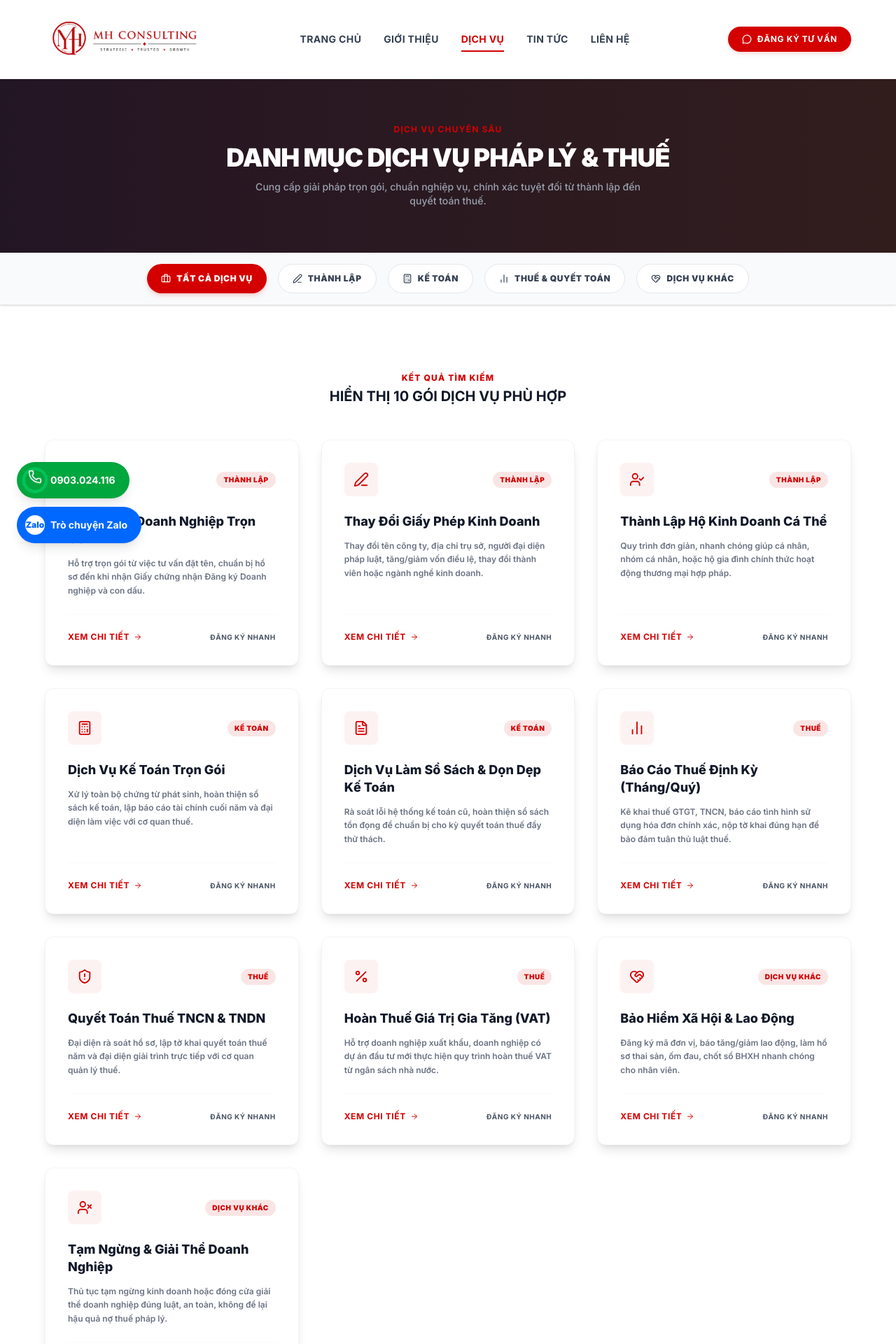
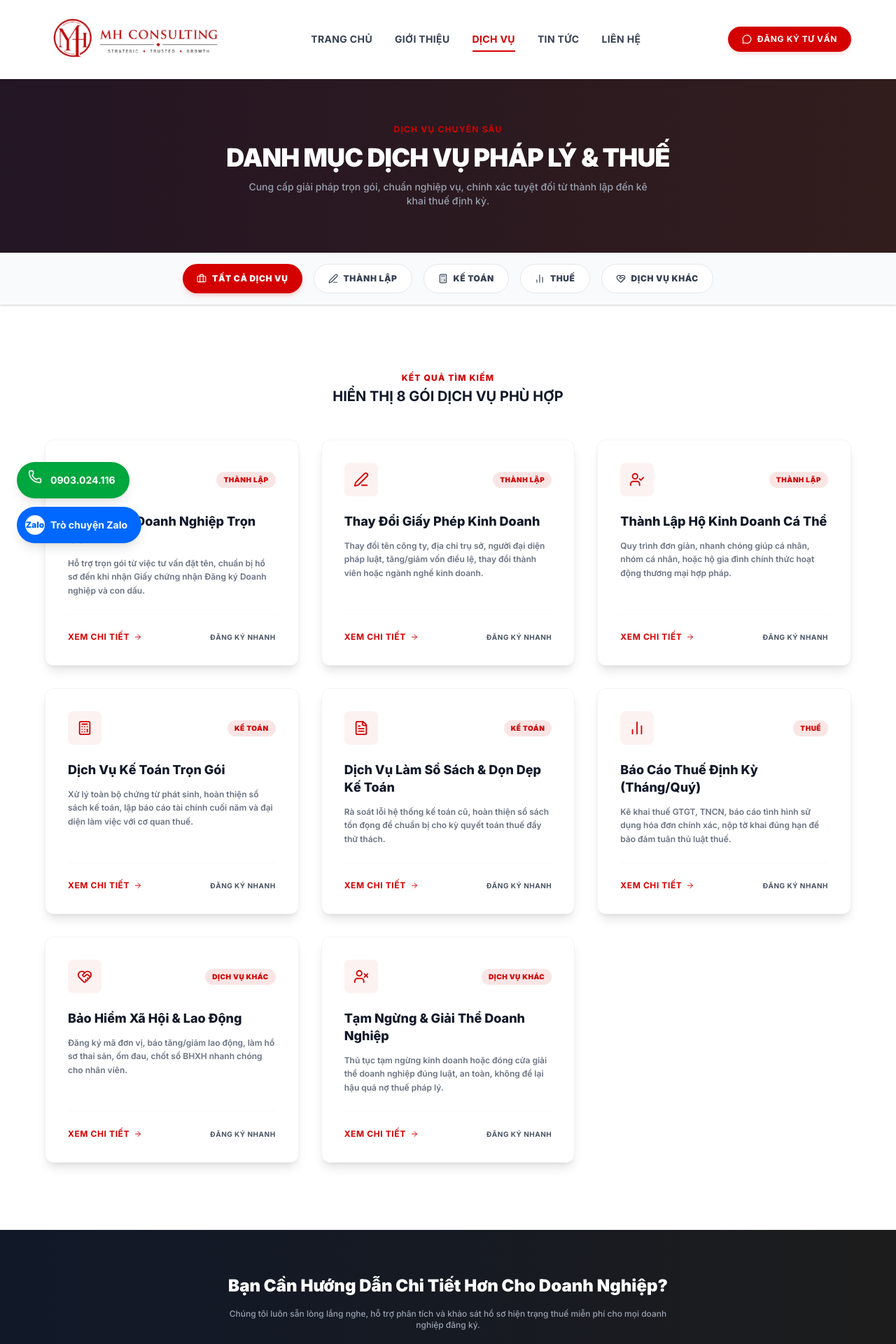
Before and after one commit to myapah76/mh-consulting, a React (Vite) app: page /dich-vu in a window 1280 px wide. Shown: the top 1920 px of the page at 70% size. Built offline with nearby package versions, Linux system fonts and the light colour scheme.

Commit message:
feat: remove VAT and personal income tax refund services

```diff
--- a/src/components/Footer.tsx
+++ b/src/components/Footer.tsx
@@ -11,11 +11,14 @@ export default function Footer() {
 
           {/* Column 1: Brand & Contact Info */}
           <div className="space-y-6">
-            <Link to="/" className="inline-flex items-center">
+            <Link
+              to="/"
+              className="inline-flex h-20 w-64 items-center overflow-hidden"
+            >
               <img
                 src="/logo.jpg"
                 alt="MH Consulting - Strategic, Trusted, Growth"
-                className="h-28 w-auto object-contain"
+                className="w-full scale-100 object-contain"
               />
             </Link>
 
--- a/src/components/Header.tsx
+++ b/src/components/Header.tsx
@@ -15,11 +15,14 @@ export default function Header({ onOpenConsultation }: HeaderProps) {
       <div className="max-w-[1200px] mx-auto px-4 sm:px-6 h-28 flex items-center justify-between">
 
         {/* Left: Logo */}
-        <Link to="/" className="flex items-center group h-full">
+        <Link
+          to="/"
+          className="inline-flex h-20 w-64 items-center overflow-hidden"
+        >
           <img
             src="/logo.jpg"
-            alt="MH CONSULTING - STRATEGIC - TRUSTED - GROWTH"
-            className="h-28 w-auto object-contain transition-transform duration-200 group-hover:scale-105"
+            alt="MH Consulting - Strategic, Trusted, Growth"
+            className="w-full scale-100 object-contain"
           />
         </Link>
 
--- a/src/data.ts
+++ b/src/data.ts
@@ -171,58 +171,6 @@ export const servicesData: ServiceItem[] = [
     ]
   },
   {
-    id: 'quyet-toan-thue',
-    slug: 'quyet-toan-thue-tndn-tncn',
-    title: 'Quyết Toán Thuế TNCN & TNDN',
-    category: 'thue',
-    shortDesc: 'Đại diện rà soát hồ sơ, lập tờ khai quyết toán thuế năm và đại diện giải trình trực tiếp với cơ quan quản lý thuế.',
-    icon: 'ShieldAlert',
-    fullContent: 'Quyết toán thuế năm là khâu quan trọng bậc nhất của chu kỳ kế toán, quyết định số tiền thuế thực tế mà doanh nghiệp và cá nhân phải nộp thêm hoặc hoàn trả. MH CONSULTING cung cấp gói quyết toán chuyên sâu với mức độ tin cậy tuyệt đối, đại diện bảo vệ quyền lợi hợp pháp của khách hàng trước đoàn thanh tra thuế.',
-    detailedPoints: [
-      'Rà soát chi phí lương, phụ cấp, bảo hiểm để quyết toán thuế Thu nhập cá nhân chuẩn xác.',
-      'Loại bỏ các khoản chi phí không hợp lệ trước khi xác định thu nhập chịu thuế TNDN.',
-      'Lập tờ khai quyết toán thuế thu nhập doanh nghiệp (mẫu 03/TNDN) và tờ khai quyết toán thuế thu nhập cá nhân (mẫu 05/KK-TNCN).',
-      'Đại diện làm việc, giải trình trực tiếp với cơ quan thuế khi có yêu cầu thanh tra kiểm tra.'
-    ],
-    benefits: [
-      'Đội ngũ chuyên gia thuế có hơn 10 năm kinh nghiệm giải trình với hàng trăm cơ quan thuế khác nhau.',
-      'Tối ưu hóa số thuế phải nộp thông qua việc tận dụng triệt độ chính sách miễn, giảm thuế hiện hành.',
-      'Yên tâm sản xuất kinh doanh mà không lo sợ rủi ro phạt thuế nặng nề.'
-    ],
-    processSteps: [
-      'Thu thập dữ liệu kế toán và tờ khai 4 quý trong năm tài chính.',
-      'Đối soát số liệu, thực hiện điều chỉnh định khoản kế toán cần thiết.',
-      'Lập và ký nộp bộ hồ sơ quyết toán thuế chính thức trước ngày 31/03 năm sau.',
-      'Chuẩn bị sẵn tài liệu chứng minh và đồng hành cùng doanh nghiệp giải trình thực tế.'
-    ]
-  },
-  {
-    id: 'hoan-thue-vat',
-    slug: 'hoan-thue-gia-tri-gia-tang-vat',
-    title: 'Hoàn Thuế Giá Trị Gia Tăng (VAT)',
-    category: 'thue',
-    shortDesc: 'Hỗ trợ doanh nghiệp xuất khẩu, doanh nghiệp có dự án đầu tư mới thực hiện quy trình hoàn thuế VAT từ ngân sách nhà nước.',
-    icon: 'Percent',
-    fullContent: 'Hoàn thuế VAT là một quy trình kiểm tra cực kỳ khắt khe của cơ quan thuế đòi hỏi sổ sách, hóa đơn chứng từ chứng minh nguồn gốc rõ ràng, minh bạch 100%. MH CONSULTING tự hào có tỷ lệ hoàn thuế thành công rất cao nhờ quy trình thẩm định kỹ lưỡng hồ sơ trước khi nộp.',
-    detailedPoints: [
-      'Đánh giá điều kiện hoàn thuế đối với dự án đầu tư hoặc hoạt động xuất khẩu của doanh nghiệp.',
-      'Kiểm tra tính hợp pháp của hóa đơn GTGT mua vào đầu vào và các điều kiện thanh toán không dùng tiền mặt qua ngân hàng.',
-      'Soạn hồ sơ hoàn thuế GTGT đúng mẫu quy định gửi cơ quan quản lý thuế.',
-      'Đồng hành cùng doanh nghiệp đón tiếp đoàn kiểm tra thuế tại trụ sở để xác minh điều kiện hoàn thuế.'
-    ],
-    benefits: [
-      'Giải phóng dòng vốn ứ đọng lớn cho doanh nghiệp phục vụ tái đầu tư.',
-      'Hạn chế rủi ro hồ sơ bị bác bỏ hoặc bị chuyển sang diện kiểm tra trước hoàn sau gây kéo dài thời gian.',
-      'Phí dịch vụ được tính linh hoạt chỉ khi doanh nghiệp nhận được quyết định hoàn tiền thành công.'
-    ],
-    processSteps: [
-      'Khảo sát chi tiết hồ sơ chứng từ của dự án hoặc lô hàng xuất khẩu.',
-      'Rà soát lỗi, chuẩn bị các chứng từ thanh toán không dùng tiền mặt tương ứng.',
-      'Nộp đơn xin hoàn thuế và theo dõi phản hồi từ cơ quan thuế.',
-      'Giải trình dữ liệu thực tế và nhận quyết định hoàn trả tiền thuế từ Kho bạc Nhà nước.'
-    ]
-  },
-  {
     id: 'bao-hiem-xa-hoi',
     slug: 'dich-vu-bao-hiem-xa-hoi-lao-dong',
     title: 'Bảo Hiểm Xã Hội & Lao Động',
@@ -284,14 +232,6 @@ export const testimonialsData: Testimonial[] = [
     company: 'Công Ty TNHH Xuất Nhập Khẩu Thăng Long',
     comment: 'Tôi cực kỳ hài lòng với dịch vụ kế toán trọn gói của MH CONSULTING. Các bạn làm việc rất chuyên nghiệp, cẩn thận trong việc đối soát hóa đơn và luôn cảnh báo sớm các rủi ro về thuế. Nhờ có các bạn, tôi hoàn toàn yên tâm tập trung vào hoạt động kinh doanh chính.',
     avatar: 'https://images.unsplash.com/photo-1507003211169-0a1dd7228f2d?w=150&h=150&fit=crop&q=80'
-  },
-  {
-    id: '2',
-    name: 'Trần Thị Mai',
-    role: 'Kế Toán Trưởng',
-    company: 'Tập Đoàn Logistics Thái Bình Dương',
-    comment: 'Quyết toán thuế luôn là nỗi lo lớn của doanh nghiệp chúng tôi hàng năm. Nhưng từ khi hợp tác với MH CONSULTING, đội ngũ chuyên gia của các bạn đã xử lý sổ sách vô cùng hoàn hảo, giải trình chặt chẽ trước cơ quan thuế. Tỷ lệ hoàn thuế VAT của chúng tôi đạt 100% đúng tiến độ.',
-    avatar: 'https://images.unsplash.com/photo-1573496359142-b8d87734a5a2?w=150&h=150&fit=crop&q=80'
   },
   {
     id: '3',
@@ -428,7 +368,6 @@ export const footerLinks = {
       { label: 'Dịch vụ kế toán trọn gói', path: '/dich-vu/dich-vu-ke-toan-tron-goi' },
       { label: 'Làm sổ sách & dọn dẹp kế toán', path: '/dich-vu/lam-so-sach-ke-toan-va-don-dep' },
       { label: 'Báo cáo thuế định kỳ hàng tháng/quý', path: '/dich-vu/bao-cao-thue-dinh-ky-hang-thang-quy' },
-      { label: 'Quyết toán thuế TNDN & TNCN', path: '/dich-vu/quyet-toan-thue-tndn-tncn' },
       { label: 'Dịch vụ bảo hiểm xã hội lao động', path: '/dich-vu/dich-vu-bao-hiem-xa-hoi-lao-dong' },
     ]
   },
--- a/src/pages/DichVu.tsx
+++ b/src/pages/DichVu.tsx
@@ -14,7 +14,7 @@ export default function DichVu({ onOpenConsultation }: DichVuProps) {
     { id: 'all', name: 'TẤT CẢ DỊCH VỤ', icon: 'Briefcase' },
     { id: 'thanh-lap', name: 'THÀNH LẬP', icon: 'Edit3' },
     { id: 'ke-toan', name: 'KẾ TOÁN', icon: 'Calculator' },
-    { id: 'thue', name: 'THUẾ & QUYẾT TOÁN', icon: 'BarChart2' },
+    { id: 'thue', name: 'THUẾ', icon: 'BarChart2' },
     { id: 'khac', name: 'DỊCH VỤ KHÁC', icon: 'HeartHandshake' },
   ];
 
@@ -37,7 +37,7 @@ export default function DichVu({ onOpenConsultation }: DichVuProps) {
             DANH MỤC DỊCH VỤ PHÁP LÝ & THUẾ
           </h1>
           <p className="text-gray-400 text-xs md:text-sm max-w-xl mx-auto font-medium">
-            Cung cấp giải pháp trọn gói, chuẩn nghiệp vụ, chính xác tuyệt đối từ thành lập đến quyết toán thuế.
+            Cung cấp giải pháp trọn gói, chuẩn nghiệp vụ, chính xác tuyệt đối từ thành lập đến kê khai thuế định kỳ.
           </p>
         </div>
       </section>
--- a/src/pages/Home.tsx
+++ b/src/pages/Home.tsx
@@ -3,7 +3,6 @@ import LucideIcon from '../components/LucideIcon';
 import ConsultationForm from '../components/ConsultationForm';
 import TestimonialCarousel from '../components/TestimonialCarousel';
 import KnowledgeCarousel from '../components/KnowledgeCarousel';
-import { servicesData } from '../data';
 
 interface HomeProps {
   onOpenConsultation: () => void;
@@ -30,7 +29,7 @@ export default function Home({ onOpenConsultation }: HomeProps) {
     },
     {
       categoryName: 'THUẾ',
-      title: 'Báo Cáo & Quyết Toán Thuế',
+      title: 'Báo Cáo Thuế Định Kỳ',
       shortDesc: 'Đại diện rà soát hồ sơ khai báo thuế GTGT, TNCN, lập báo cáo tài chính cuối năm và đại diện giải trình thanh tra thuế.',
       icon: 'BarChart2',
       slug: 'bao-cao-thue-dinh-ky-hang-thang-quy',
@@ -64,7 +63,7 @@ export default function Home({ onOpenConsultation }: HomeProps) {
                 Cùng <span className="text-[#d40000]">MH CONSULTING</span>
               </h1>
               <p className="text-gray-700 text-sm md:text-base leading-relaxed max-w-2xl font-medium">
-                Chúng tôi cung cấp dịch vụ <strong className="text-[#d40000]">Thành lập doanh nghiệp</strong>, <strong className="text-gray-900">Kế toán trọn gói</strong> và <strong className="text-gray-900">Quyết toán thuế</strong> chuẩn mực, giúp tiết kiệm đến <strong className="text-[#d40000]">90% thời gian</strong> và <strong className="text-gray-900">tối ưu hóa chi phí hợp pháp</strong> cho doanh nghiệp của bạn hoạt động an toàn.
+                Chúng tôi cung cấp dịch vụ <strong className="text-[#d40000]">Thành lập doanh nghiệp</strong>, <strong className="text-gray-900">Kế toán trọn gói</strong> và <strong className="text-gray-900">Báo cáo thuế định kỳ</strong> chuẩn mực, giúp tiết kiệm đến <strong className="text-[#d40000]">90% thời gian</strong> và <strong className="text-gray-900">tối ưu hóa chi phí hợp pháp</strong> cho doanh nghiệp của bạn hoạt động an toàn.
               </p>
 
               <div className="pt-4 max-w-xl mx-auto lg:mx-0">
```
